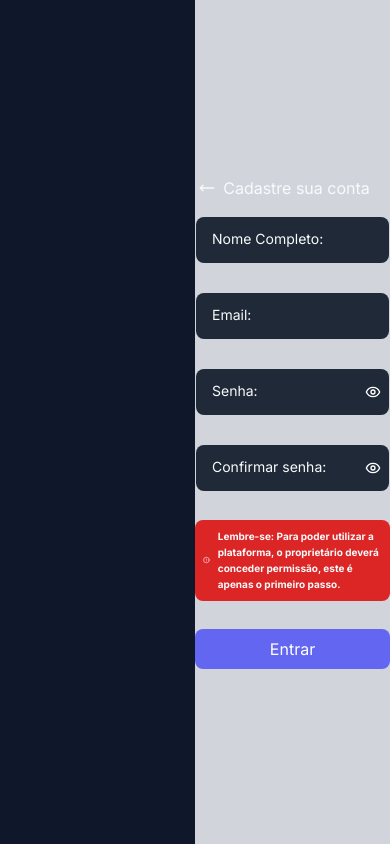
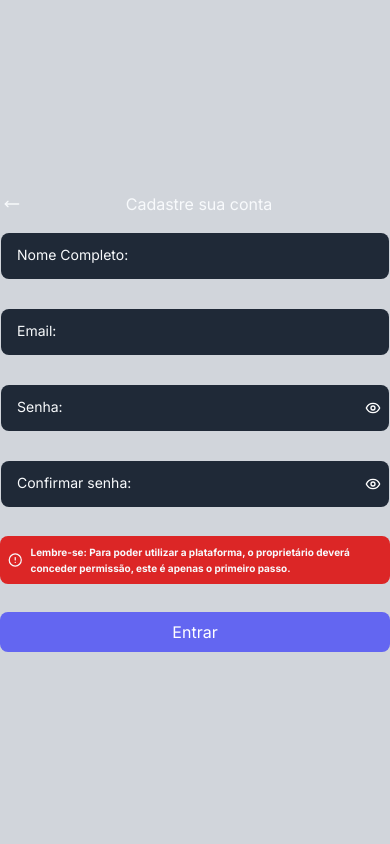
Before and after one commit to LeonardoCostaB/finance-app, a Next.js app: page /login/create-user in a window 390 px wide. Built offline with nearby package versions, Linux system fonts and the light colour scheme.

Commit message:
feat: remove img in login page mobile

```diff
--- a/src/app/login/layout.tsx
+++ b/src/app/login/layout.tsx
@@ -17,7 +17,7 @@ export default function LoggedInLayout({ children }: { children: React.ReactNode
 
    return (
       <div className={'flex w-full'}>
-         <picture className="w-full">
+         <picture className="w-full max-lg:hidden">
             <img
                src="https://picsum.photos/1200/1200?random=2"
                alt="Imagens aleatória para tela de login"
```
